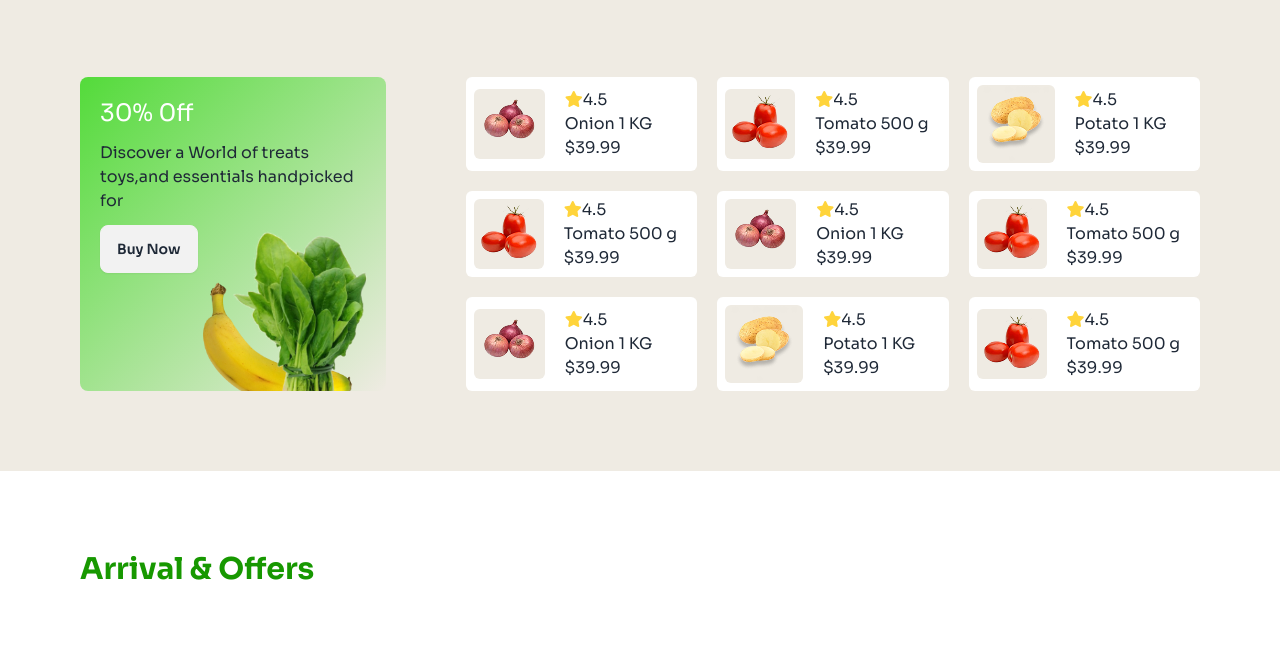
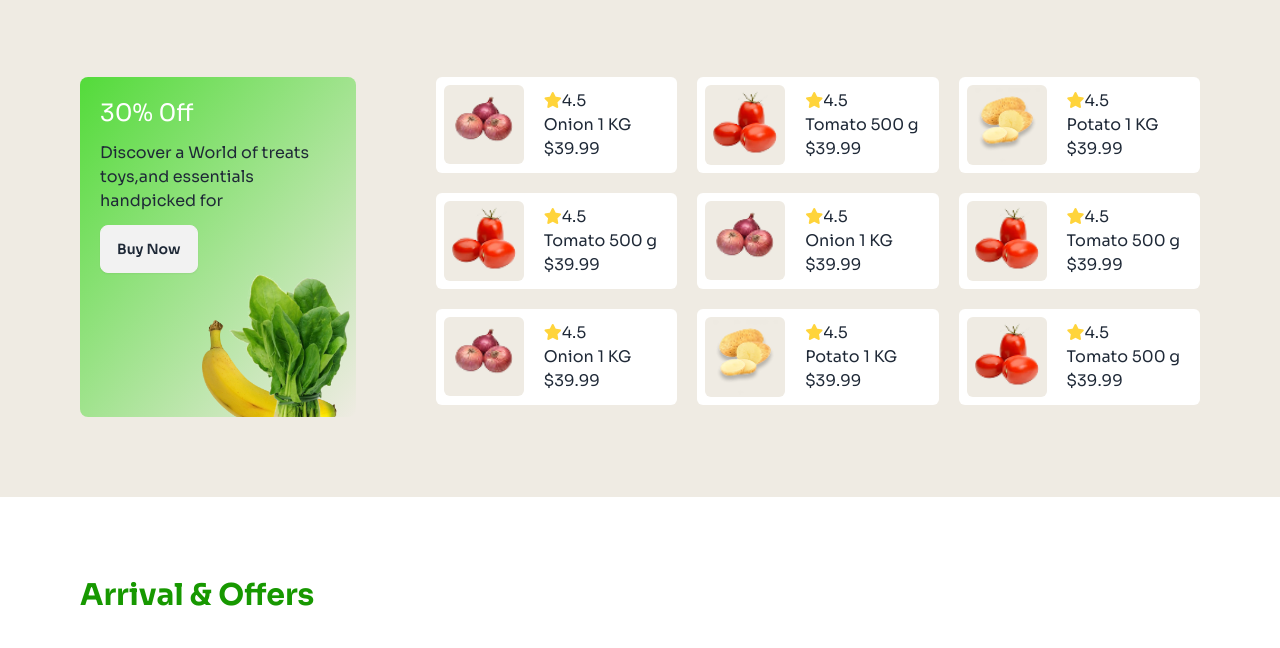
Before and after one commit to souravMitra02/nature-platter-tailwind, a plain HTML site: page index.html in a window 1280 px wide. Shown: the part 1455-2103 px from the top of the page. Drawn offline with nearby package versions, Linux system fonts and the light colour scheme.

Commit message:
added to copy right section

```diff
--- a/index.html
+++ b/index.html
@@ -104,10 +104,10 @@
                     <button class="btn">Buy Now</button>
                     <img class="w-5/12 md:w-6/12 lg:w-7/12 absolute bottom-0 left-40 lg:left-28 top-38" src="Images/vegetable-offer.png" alt="">
                 </div>
-                <div class="grid grid-cols-2 md:grid-cols-3 lg:grid-cols-3 gap-5 mt-5 md:mt-0 lg:mt-0 ">
+                <div class="grid grid-cols-2 md:grid-cols-3 lg:grid-cols-3 gap-5 mt-5 md:mt-0 lg:mt-0 pb-3">
                     <div class="flex bg-white items-center gap-3 pr-5 rounded-md">
                         <div class="p-2">
-                            <img class="bg-secoundry rounded-md" src="Images/onion.png" alt="">
+                            <img class="bg-secoundry rounded-md w-20" src="Images/onion.png" alt="">
                         </div>
                         <div>
                             <span><i class="fa-solid fa-star" style="color: #FFD43B;"></i>4.5</span>
@@ -117,7 +117,7 @@
                     </div>
                     <div class="flex bg-white items-center gap-3 pr-5 rounded-md">
                         <div class="p-2">
-                            <img class="bg-secoundry rounded-md" src="Images/tomato .png" alt="">
+                            <img class="bg-secoundry rounded-md  w-20" src="Images/tomato .png" alt="">
                         </div>
                         <div>
                             <span><i class="fa-solid fa-star" style="color: #FFD43B;"></i>4.5</span>
@@ -127,7 +127,7 @@
                     </div>
                     <div class="flex bg-white items-center gap-3 pr-5 rounded-md">
                         <div class="p-2">
-                            <img class="bg-secoundry rounded-md" src="Images/potato.png" alt="">
+                            <img class="bg-secoundry rounded-md  w-20" src="Images/potato.png" alt="">
                         </div>
                         <div>
                             <span><i class="fa-solid fa-star" style="color: #FFD43B;"></i>4.5</span>
@@ -137,7 +137,7 @@
                     </div>
                     <div class="flex bg-white items-center gap-3 pr-5 rounded-md">
                         <div class="p-2">
-                            <img class="bg-secoundry rounded-md" src="Images/tomato .png" alt="">
+                            <img class="bg-secoundry rounded-md  w-20" src="Images/tomato .png" alt="">
                         </div>
                         <div>
                             <span><i class="fa-solid fa-star" style="color: #FFD43B;"></i>4.5</span>
@@ -147,7 +147,7 @@
                     </div>
                     <div class="flex bg-white items-center gap-3 pr-5 rounded-md">
                         <div class="p-2">
-                            <img class="bg-secoundry rounded-md" src="Images/onion.png" alt="">
+                            <img class="bg-secoundry rounded-md  w-20" src="Images/onion.png" alt="">
                         </div>
                         <div>
                             <span><i class="fa-solid fa-star" style="color: #FFD43B;"></i>4.5</span>
@@ -157,7 +157,7 @@
                     </div>
                     <div class="flex bg-white items-center gap-3 pr-5 rounded-md">
                         <div class="p-2">
-                            <img class="bg-secoundry rounded-md" src="Images/tomato .png" alt="">
+                            <img class="bg-secoundry rounded-md  w-20" src="Images/tomato .png" alt="">
                         </div>
                         <div>
                             <span><i class="fa-solid fa-star" style="color: #FFD43B;"></i>4.5</span>
@@ -167,7 +167,7 @@
                     </div>
                     <div class="flex bg-white items-center gap-3 pr-5 rounded-md">
                         <div class="p-2">
-                            <img class="bg-secoundry rounded-md" src="Images/onion.png" alt="">
+                            <img class="bg-secoundry rounded-md  w-20" src="Images/onion.png" alt="">
                         </div>
                         <div>
                             <span><i class="fa-solid fa-star" style="color: #FFD43B;"></i>4.5</span>
@@ -177,7 +177,7 @@
                     </div>
                     <div class="flex bg-white items-center gap-3 pr-5 rounded-md">
                         <div class="p-2">
-                            <img class="bg-secoundry rounded-md" src="Images/potato.png" alt="">
+                            <img class="bg-secoundry rounded-md  w-20" src="Images/potato.png" alt="">
                         </div>
                         <div>
                             <span><i class="fa-solid fa-star" style="color: #FFD43B;"></i>4.5</span>
@@ -187,7 +187,7 @@
                     </div>
                     <div class="hidden md:flex lg:flex bg-white items-center gap-3 pr-5 rounded-md ">
                         <div class="p-2">
-                            <img class="bg-secoundry rounded-md" src="Images/tomato .png" alt="">
+                            <img class="bg-secoundry rounded-md  w-20" src="Images/tomato .png" alt="">
                         </div>
                         <div>
                             <span><i class="fa-solid fa-star" style="color: #FFD43B;"></i>4.5</span>
```
